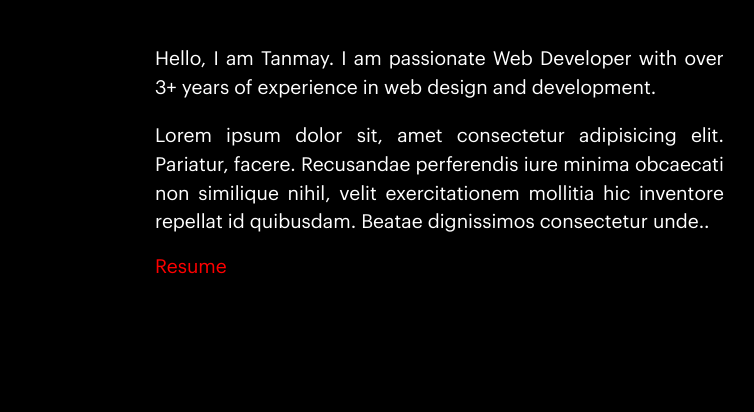
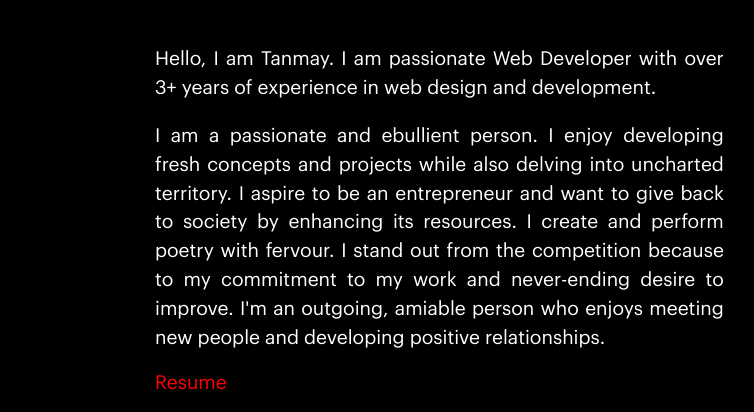
Before and after one commit to tanmayagrwl/Portfolio-site, a plain HTML site: page about.html in a window 1280 px wide. Shown: the part 760-1172 px from the top of the page, without its empty margins (169-923 px from the left). Before the commit the page ends 1057 px from the top, so only its background shows below. Drawn offline with Linux system fonts and the light colour scheme.

Commit message:
repalce lorem with about content

```diff
--- a/about.html
+++ b/about.html
@@ -18,7 +18,7 @@
 
     <p id="beltext1">Hello, I am Tanmay. I am passionate Web Developer with over 3+ years of experience in web design and development.</p>
 
-    <p id="beltext2">Lorem ipsum dolor sit, amet consectetur adipisicing elit. Pariatur, facere. Recusandae perferendis iure minima obcaecati non similique nihil, velit exercitationem mollitia hic inventore repellat id quibusdam. Beatae dignissimos consectetur unde..</p>
+    <p id="beltext2">I am a passionate and ebullient person. I enjoy developing fresh concepts and projects while also delving into uncharted territory. I aspire to be an entrepreneur and want to give back to society by enhancing its resources. I create and perform poetry with fervour. I stand out from the competition because to my commitment to my work and never-ending desire to improve. I'm an outgoing, amiable person who enjoys meeting new people and developing positive relationships.</p>
 
     <a href="https://resume.io/r/4yAZyUm6e"><p id="resume">Resume</p></a>
 </body>
```
